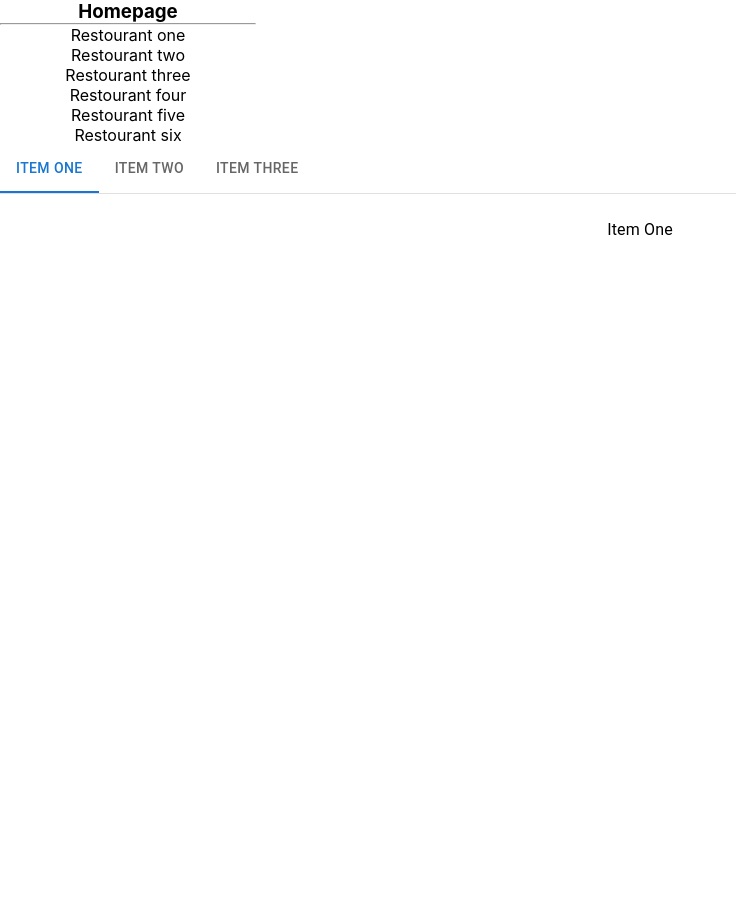
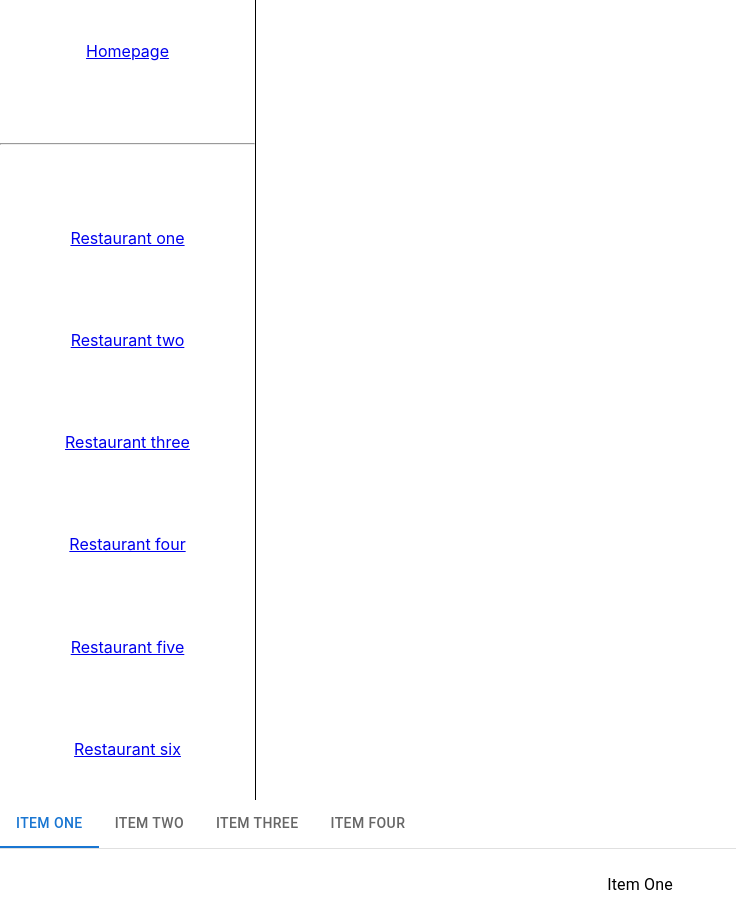
Before and after one commit to Thorn5/react-xover2-project, a React (Create React App) app: page / in a window 1280 px wide. Shown: the whole page, without its empty margins (0-736 px from the left). Before the commit the page ends 800 px from the top, so only its background shows below. Built offline with nearby package versions, Linux system fonts and the light colour scheme; the HTML template or start-up script is replaced by a standard one.

Commit message:
Update 3 files

```diff
--- a/src/App.css
+++ b/src/App.css
@@ -7,5 +7,10 @@
   text-align: center;
 }
 .sidebarNav {
+  border-right: solid 1px black;
+  flex-direction: column;
+  display: flex;
   width: 20%;
+  height: 100vh;
+  justify-content: space-around;
 }
--- a/src/components/Sidebar.js
+++ b/src/components/Sidebar.js
@@ -1,16 +1,17 @@
 import React from "react";
+import { NavLink } from "react-router-dom";
 
 export default function Sidebar() {
   return (
     <aside className="sidebarNav">
-      <h3>Homepage</h3>
+      <NavLink>Homepage</NavLink>
       <hr />
-      <p>Restourant one</p>
-      <p>Restourant two</p>
-      <p>Restourant three</p>
-      <p>Restourant four</p>
-      <p>Restourant five</p>
-      <p>Restourant six</p>
+      <NavLink>Restaurant one</NavLink>
+      <NavLink>Restaurant two</NavLink>
+      <NavLink>Restaurant three</NavLink>
+      <NavLink>Restaurant four</NavLink>
+      <NavLink>Restaurant five</NavLink>
+      <NavLink>Restaurant six</NavLink>
     </aside>
   );
 }
--- a/src/components/TabComponent.js
+++ b/src/components/TabComponent.js
@@ -55,6 +55,7 @@ export default function BasicTabs() {
           <Tab label="Item One" {...a11yProps(0)} />
           <Tab label="Item Two" {...a11yProps(1)} />
           <Tab label="Item Three" {...a11yProps(2)} />
+          <Tab label="Item Four" {...a11yProps(3)} />
         </Tabs>
       </Box>
       <TabPanel value={value} index={0}>
@@ -66,6 +67,9 @@ export default function BasicTabs() {
       <TabPanel value={value} index={2}>
         Item Three
       </TabPanel>
+      <TabPanel value={value} index={3}>
+        Item Four
+      </TabPanel>
     </Box>
   );
 }
```
